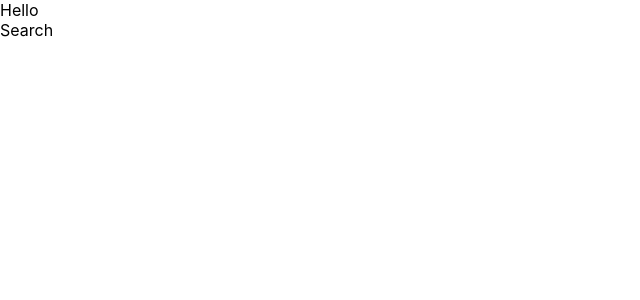
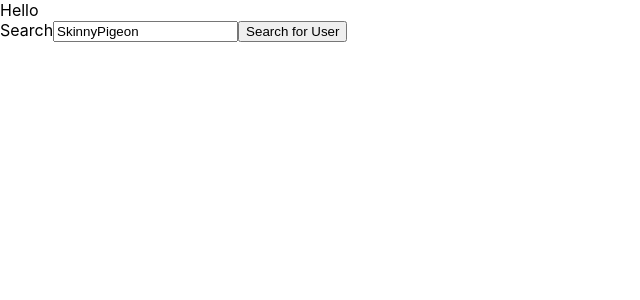
Before and after one commit to SkinnyPigeon/mvst-challenge, a React (Create React App) app: page / in a window 1280 px wide. Shown: the top 300 px of the page, without its empty margins (0-640 px from the left). Built offline with nearby package versions, Linux system fonts and the light colour scheme; no server answers.

Commit message:
added check for new user search

```diff
--- a/src/components/Repositories.js
+++ b/src/components/Repositories.js
@@ -6,8 +6,9 @@ export default class Repositories extends Component {
         display: null
     }
 
-    componentDidUpdate(prevState, prevProps) {
-        if(this.props.login !== prevProps.login) {
+    componentDidUpdate(prevProps, prevState) {
+        console.log(prevProps)
+        if(this.props.avatarUrl !== prevProps.avatarUrl) {
             console.log("UPDATED")
         }
     }
--- a/src/components/Search.js
+++ b/src/components/Search.js
@@ -3,7 +3,7 @@ import Repositories from './Repositories';
 
 export default class Search extends Component {
     state = {
-        login: '',
+        login: "SkinnyPigeon",
         avatarUrl: '',
         bio: null,
         company: null,
@@ -14,17 +14,16 @@ export default class Search extends Component {
     }
 
     componentDidMount() {
-       this.searchUser("SkinnyPigeon")
     }
 
     componentDidUpdate() {
         console.log(this.state)
     }
 
-    searchUser = (user) => {
+    searchUser = () => {
         const query = `
         query {
-            user (login:"${user}") {
+            user (login:"${this.state.login}") {
                 avatarUrl
                 login
                 url
@@ -57,11 +56,8 @@ export default class Search extends Component {
             },
             }).then(res => res.json())
             .then(body => {
-                // console.log(body.data.user);
-
                 const user = body.data.user;
                 this.setState({
-                    login: user.login,
                     avatarUrl: user.avatarUrl,
                     bio: user.bio,
                     company: user.company,
@@ -74,13 +70,21 @@ export default class Search extends Component {
             .catch(error => console.error(error));
     }
 
+    updateLogin = (e) => {
+        this.setState({
+            login: e.target.value
+        })
+    }
+
     render() {
         return (
             <div>
                 Search
+                <input placeholder='Enter name of user' onChange={this.updateLogin} defaultValue={"SkinnyPigeon"}/>
+                <button onClick={this.searchUser}>Search for User</button>
                 <Repositories
                     repos={this.state.repositories}
-                    login={this.state.login}
+                    avatarUrl={this.state.avatarUrl}
                 />
             </div>
         )
```
